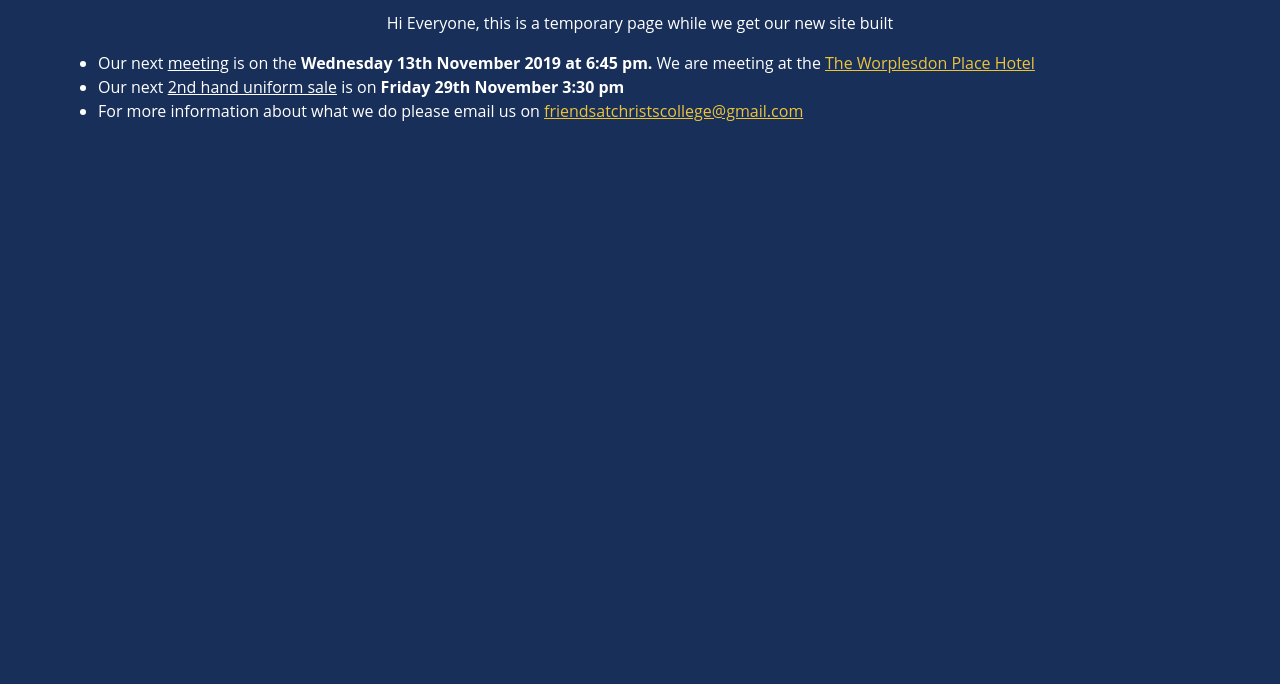
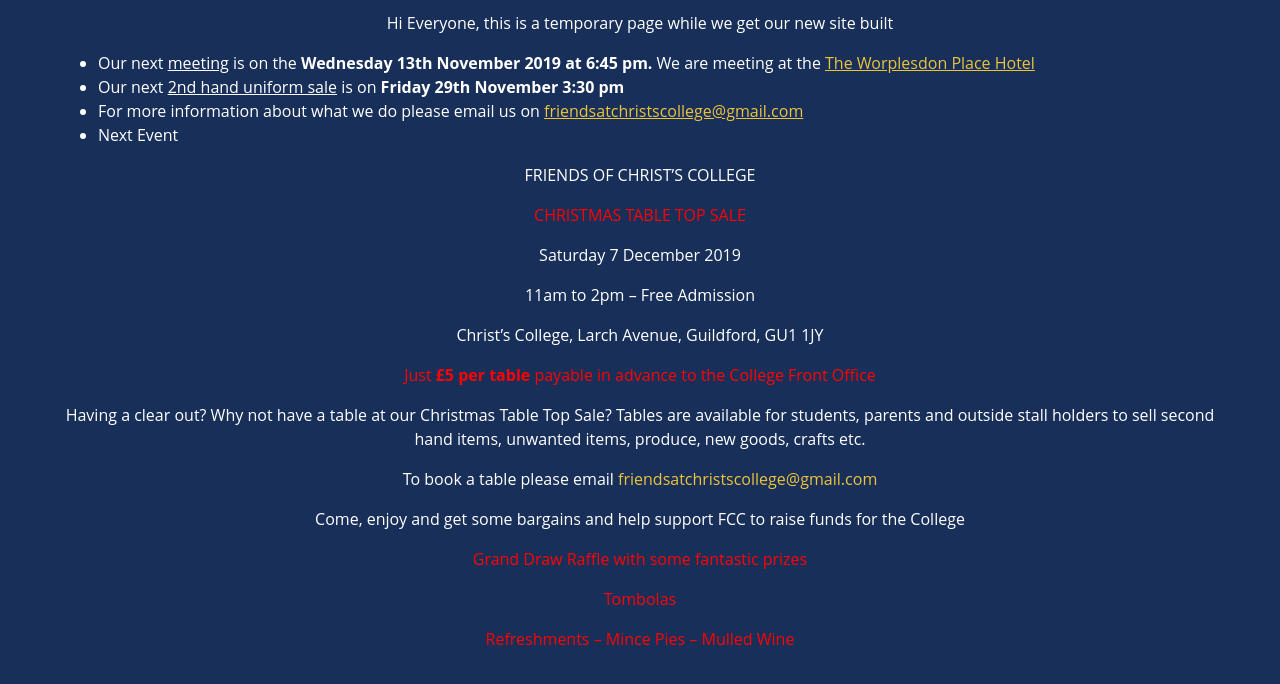
Before and after one commit to nrstirzaker/FCCMain, a plain HTML site: page index.html in a window 1280 px wide. Shown: the part 114-798 px from the top of the page. Drawn offline with Linux system fonts and the light colour scheme.

Commit message:
added Table Top Sale

```diff
--- a/index.html
+++ b/index.html
@@ -10,13 +10,31 @@
 
     <h1 style="text-align:center;">Friend's of Christ's College Guildford (PTA)</h1>
 
-    <p style="text-align:center;">Hi Everyone, this is a temporary page while we get our new site built
-        <ul>
-            <li>Our next <u>meeting</u> is on the <b>Wednesday 13th November 2019 at 6:45 pm.</b> We are meeting at the <a
-                    href="https://www.worplesdonplace.co.uk/">The Worplesdon Place Hotel</a></li>
-            <li>Our next <u>2nd hand uniform sale</u> is on <b>Friday 29th November 3:30 pm</b></li>
-            <li>For more information about what we do please email us on <a href="mailto:friendsatchristscollege@gmail.com" >friendsatchristscollege@gmail.com</a></li>
-        </ul>
+    <p style="text-align:center;">Hi Everyone, this is a temporary page while we get our new site built</p>
+    <ul>
+        <li>Our next <u>meeting</u> is on the <b>Wednesday 13th November 2019 at 6:45 pm.</b> We are meeting at the
+            <a href="https://www.worplesdonplace.co.uk/">The Worplesdon Place Hotel</a></li>
+        <li>Our next <u>2nd hand uniform sale</u> is on <b>Friday 29th November 3:30 pm</b></li>
+        <li>For more information about what we do please email us on <a
+                href="mailto:friendsatchristscollege@gmail.com">friendsatchristscollege@gmail.com</a></li>
+        <li>Next Event</li>
+    </ul>
+    <div id="event">
+        <p>FRIENDS OF CHRIST’S COLLEGE</p>
+
+        <p style="color:red">CHRISTMAS TABLE TOP SALE</p>
+        <p>Saturday 7 December 2019</p>
+        <p>11am to 2pm – Free Admission</p>
+        <p>Christ’s College, Larch Avenue, Guildford, GU1 1JY</p>
+        <p style="color:red">Just <b>£5 per table</b> payable in advance to the College Front Office</p>
+        <p>Having a clear out? Why not have a table at our Christmas Table Top Sale? Tables are available for students,
+        parents and outside stall holders to sell second hand items, unwanted items, produce, new goods, crafts etc.</p>
+        <p>To book a table please email <a ref="mailto:friendsatchristscollege@gmail.com">friendsatchristscollege@gmail.com</a></p>
+        <p>Come, enjoy and get some bargains and help support FCC to raise funds for the College</p>
+        <p style="color:red">Grand Draw Raffle with some fantastic prizes</p>
+        <p style="color:red">Tombolas</p>
+        <p style="color:red">Refreshments – Mince Pies – Mulled Wine</p>
+    </div>
 </body>
 
 </html>
--- a/style.css
+++ b/style.css
@@ -8,3 +8,7 @@ body {
   a {
     color:#ecc33d;
   }
+
+  #event{
+    text-align:center;
+  }
```
Also changed, not shown: 1 other file.
